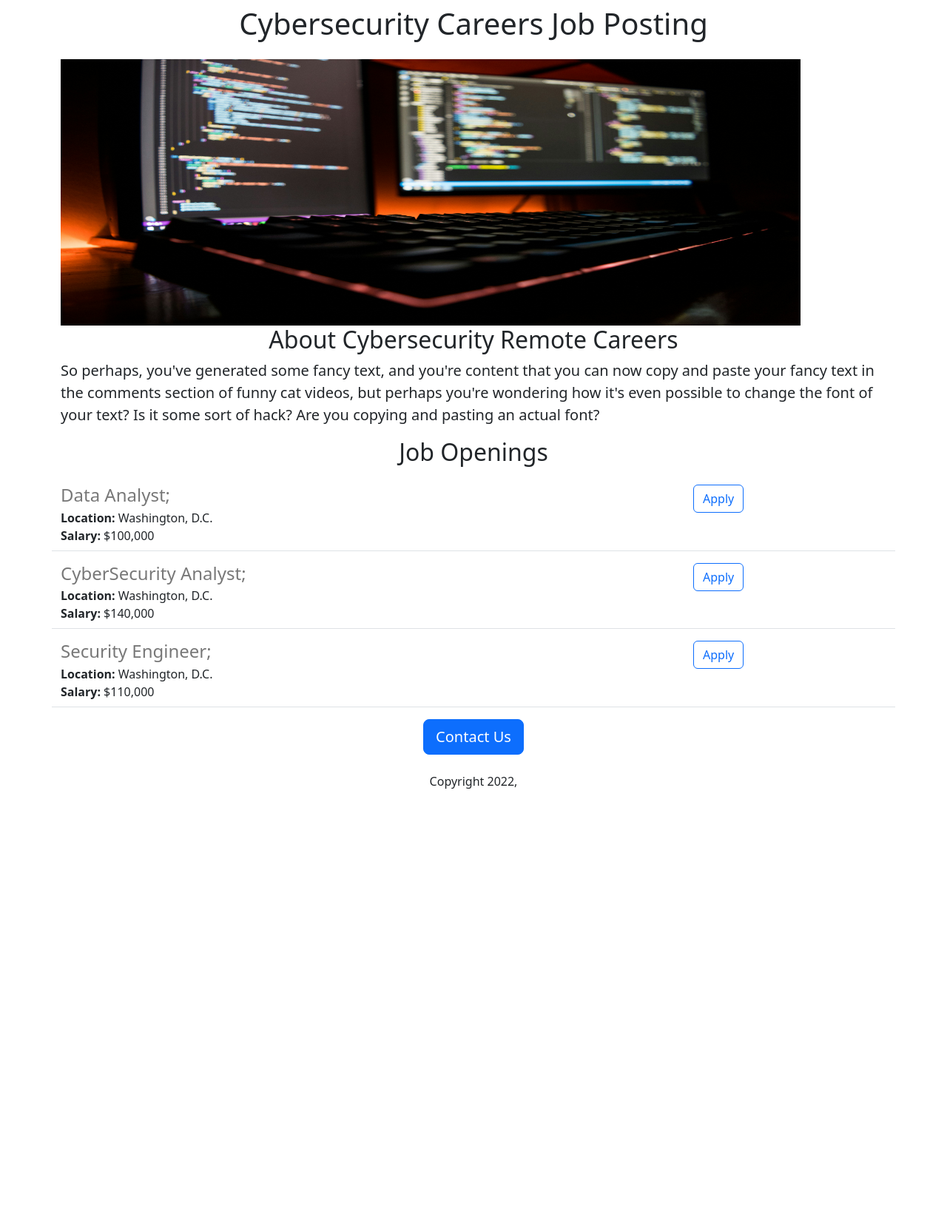
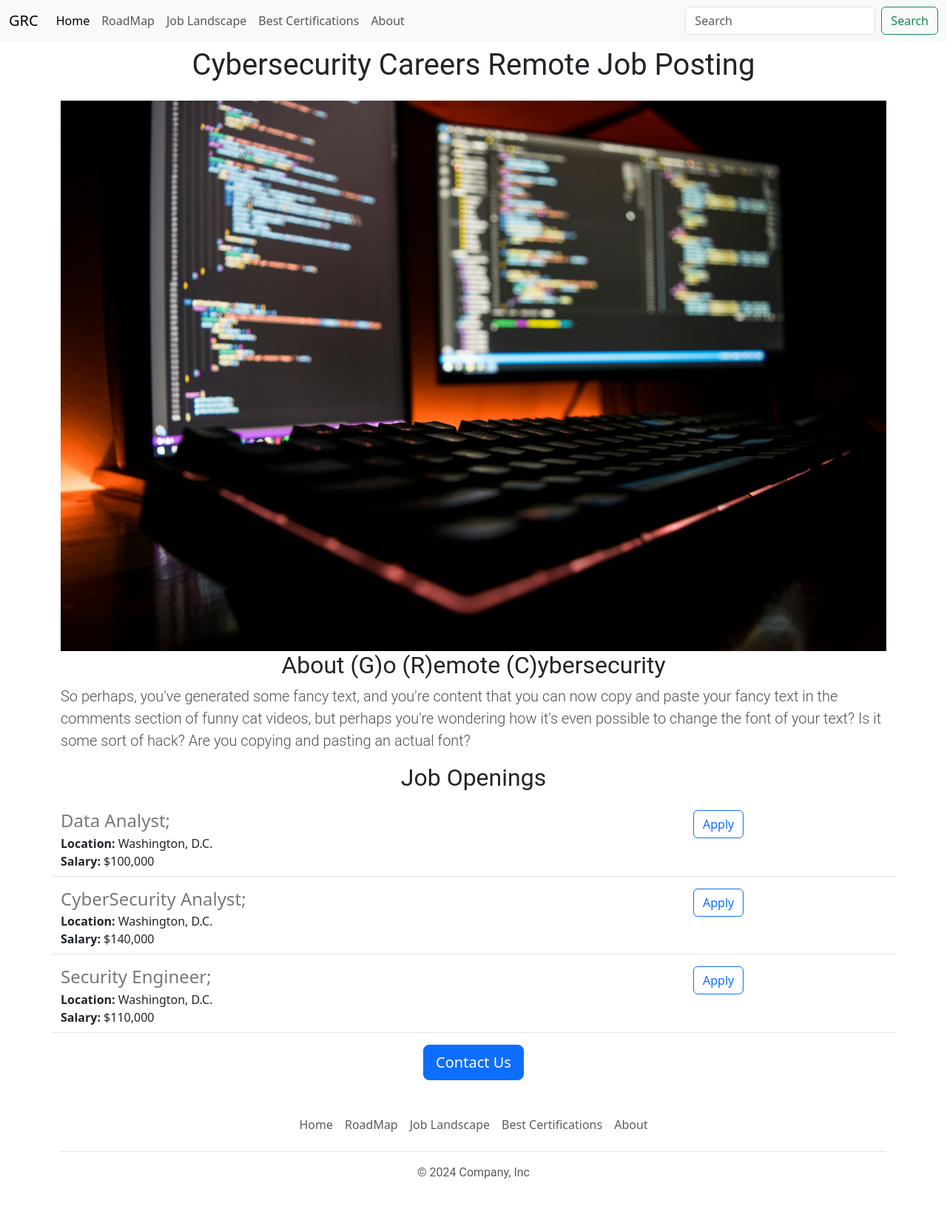
Before and after one commit to xyzchris0/careers-website, a Flask app: page / in a window 1280 px wide. Shown: the whole page at 74% size. Before the commit the page ends 1066 px from the top, so only its background shows below. Run offline with Flask 3, Linux system fonts and the light colour scheme.

Commit message:
Added Links to sub groups

```diff
--- /dev/null
+++ b/templates/footer.html
@@ -0,0 +1,14 @@
+<div class="container">
+  <footer class="py-3 my-4">
+    <ul class="nav justify-content-center border-bottom pb-3 mb-3">
+      <li class="nav-item"><a href="https://goremotecybersecurity" class="nav-link px-2 text-body-secondary">Home</a></li>
+      <li class="nav-item"><a href="https://goremotecybersecurity/RoadMap" class="nav-link px-2 text-body-secondary">RoadMap</a></li>
+      <li class="nav-item"><a href="https://goremotecybersecurity/JobLandscape" class="nav-link px-2 text-body-secondary">Job Landscape</a></li>
+      <li class="nav-item"><a href="https://goremotecybersecurity/BestCertification" class="nav-link px-2 text-body-secondary">Best Certifications</a></li>
+      <li class="nav-item"><a href="https://goremotecybersecurity/About" class="nav-link px-2 text-body-secondary">About</a></li>
+    </ul>
+    <p class="text-center text-body-secondary">&copy; 2024 Company, Inc</p>
+  </footer>
+</div>
+
+<div class="b-example-divider"></div>
--- a/templates/home.html
+++ b/templates/home.html
@@ -1,23 +1,50 @@
 <!DOCTYPE html>
 <html>
   <head>
-    <title>Careers</title>
+    <title>Go Remote Cyber</title>
     <meta charset="utf-8">
     <meta name="viewport" content="width=device-width, initial-scale=1">
     <link href="https://cdn.jsdelivr.net/npm/bootstrap@5.3.3/dist/css/bootstrap.min.css" rel="stylesheet" integrity="sha384-QWTKZyjpPEjISv5WaRU9OFeRpok6YctnYmDr5pNlyT2bRjXh0JMhjY6hW+ALEwIH" crossorigin="anonymous">
     <style>
+      h1 {
+        font-size: 40px;
+        font-family: Roboto;
+        font-weight: normal;
+        color: rgb(50, 50, 50)
+        text-align: center;
+      }
       #banner {
+        width: 100%;
+        height: 360;
+        object-fit: cover;
+      }
+      h2 {
+        font-family: Roboto;
+        font-size: 32px;
+        color: rgb(100, 100, 100)
+        text-align: center;
+        font-weight: normal;
+      }
+      p {
+        font-family: Roboto;
+        color: rgb(80, 80, 80);
+
+      }
+      #container {
+        max-width: 720px;
+        margin: 0, auto, 0 auto;
+
       }
     </style>
   </head>
   <body>
+    {% include 'nav.html' %}
     <div class="container">
       <h1 class="text-center mt-2 mb-4">
-        {{company_name}} Job Posting
+        {{company_name}} Remote Job Posting
       </h1>
-      <img class="center" id="banner" src="https://c3f885b8-02d3-4b26-85fc-97bba4c16c96-00-u2p45xryfpgi.riker.replit.dev/static/Careersimg.jpg"
-        height="360" width="1000">
-      <h2 class="text-center"> About Cybersecurity Remote Careers</h2>
+      <img id="banner" src="https://c3f885b8-02d3-4b26-85fc-97bba4c16c96-00-u2p45xryfpgi.riker.replit.dev/static/Careersimg.jpg">
+      <h2 class="text-center"> About (G)o (R)emote (C)ybersecurity</h2>
       <p class="lead">
         So perhaps, you've generated some fancy text, and you're content that you can now copy and paste your fancy text in the comments section of funny cat videos, but perhaps you're wondering how it's even possible to change the font of your text? Is it some sort of hack? Are you copying and pasting an actual font?
       </p>
@@ -28,9 +55,9 @@
         {% endfor %}
       </p>
       <div class="text-center">
-      <button class="btn btn-primary btn-lg">Contact Us</button>
-        <p class="mt-4">Copyright 2022,</p>
+      <a href="mailto:hello@goremotecybersecurity?subject=RemoteCarrersfor" class="btn btn-primary btn-lg">Contact Us</a>
       </div>
     </div>
+    {% include 'footer.html' %}
   </body>
 </html>
--- a/templates/jobitem.html
+++ b/templates/jobitem.html
@@ -13,7 +13,7 @@
     </div>
     {% endif %}
   </div>
-  <div class="col-3">
-    <button type="button" class="btn btn-outline-primary">Apply</button>
+  <div class="col-2 padding-right:16px">
+    <a href="mailto:hell@me.ai?subject=Application for {{job['title']}} type="button" class="btn btn-outline-primary">Apply</a>
   </div>
 </div>
--- /dev/null
+++ b/templates/nav.html
@@ -0,0 +1,37 @@
+<nav class="navbar navbar-expand-lg bg-body-tertiary fixed-top bg-white">
+  <div class="container-fluid">
+    <a class="navbar-brand" href="https://goremotecybersecurity">GRC </a>
+    <button class="navbar-toggler" type="button" data-bs-toggle="collapse" data-bs-target="#navbarScroll" aria-controls="navbarScroll" aria-expanded="false" aria-label="Toggle navigation">
+      <span class="navbar-toggler-icon"></span>
+    </button>
+    <div class="collapse navbar-collapse" id="navbarScroll">
+      <ul class="navbar-nav me-auto my-2 my-lg-0 navbar-nav-scroll" style="--bs-scroll-height: 100px;">
+        <li class="nav-item">
+          <a class="nav-link active" aria-current="page" href="#">Home</a>
+        </li>
+        <li class="nav-item">
+          <a class="nav-link" href="https://goremotecybersecurity/RoadMap">RoadMap</a>
+        </li>
+        <li class="nav-item">
+          <a class="nav-link" href="https://goremotecybersecurity/Job Landscape">Job Landscape</a>
+        </li>
+        <li class="nav-item">
+          <a class="nav-link" href="https://goremotecybersecurity/BestCertifications">Best Certifications</a>
+        </li>
+        <li class="nav-item">
+          <a class="nav-link" href="https://goremotecybersecurity/About">About</a>
+        </li>
+
+            </a>
+
+        </li>
+
+      </ul>
+      <form class="d-flex" role="search">
+        <input class="form-control me-2" type="search" placeholder="Search" aria-label="Search">
+        <button class="btn btn-outline-success" type="submit">Search</button>
+      </form>
+    </div>
+  </div>
+</nav>
+<div style="height:56px;"></div>
```
